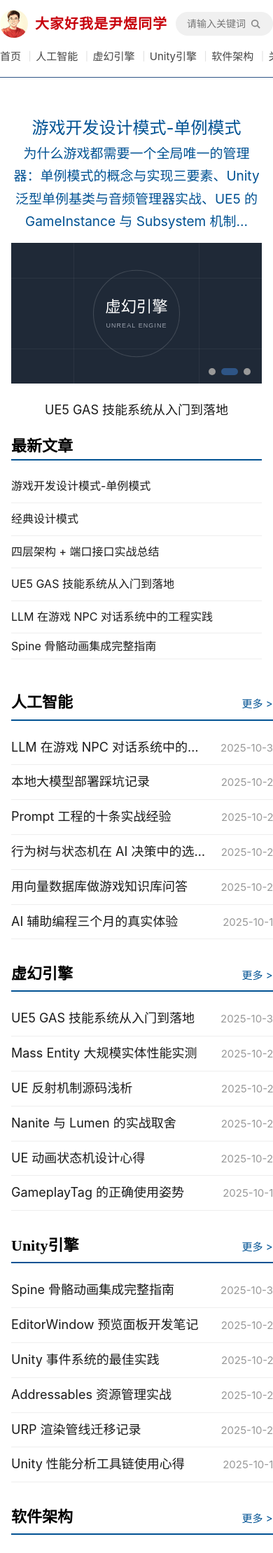
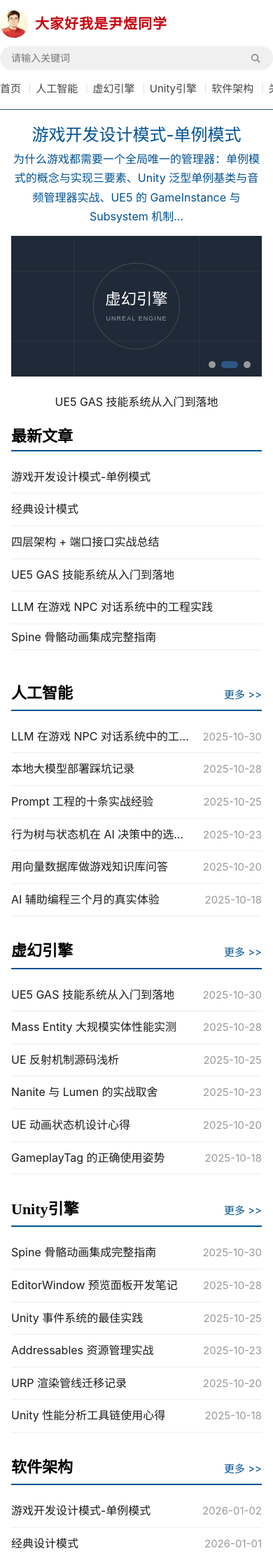
Before and after one commit to dreameryin/dreameryin.github.io, a Jekyll site: the page built from index.html, in a window 390 px wide. Shown: the top 2219 px of the page at 70% size. Built offline with Jekyll 4.4.1, drawn with Linux system fonts in a browser that asks for light colours.

Commit message:
修改移动端样式

```diff
--- a/assets/css/style.css
+++ b/assets/css/style.css
@@ -18,6 +18,8 @@ body {
   color: #1a1a1a;
   background: #ffffff;
   line-height: 1.6;
+  /* 横向溢出保护：任何子元素超出视口都不产生页面级左右滚动条（导航栏等内部滚动不受影响） */
+  overflow-x: hidden;
   /* 吸底页脚：内容不足一屏时页脚仍贴在视口底部，保证所有页面底部外观一致 */
   display: flex;
   flex-direction: column;
@@ -389,6 +391,11 @@ ul {
   grid-template-columns: 1fr 1fr;
   gap: 40px 60px;
   margin-top: 44px;
+}
+
+/* 栏目块作为 grid 项：允许收缩到 1fr 轨道宽度，避免长标题把网格撑出横向滚动 */
+.section-block {
+  min-width: 0;
 }
 
 .section-grid .block-list li {
@@ -767,6 +774,7 @@ ul {
   }
 
   .site-nav {
+    order: 3;
     width: 100%;
     margin-left: 0;
     white-space: nowrap;
@@ -782,21 +790,26 @@ ul {
   }
 
   .header-search {
-    width: auto;
-    flex: 1;
+    order: 2;
+    width: 100%;
+    flex: 1 1 100%;
     min-width: 0;
     height: 34px;
     margin-left: 0;
-    flex-shrink: 1;
   }
 
   /* 焦点区：单栏堆叠，顺序 = 图 → 图下标题 → 最新文章 */
   .featured {
-    padding-top: 56px;
+    padding-top: 20px;
   }
 
   .featured-title {
     font-size: 24px;
+  }
+
+  /* 头条副标题：字号与「最新文章」列表标题一致 */
+  .featured-meta {
+    font-size: 16px;
   }
 
   .featured-body {
@@ -812,6 +825,8 @@ ul {
   .fcarousel-caption {
     order: 2;
     margin-top: -12px;
+    /* 焦点图下文章标题：字号与「最新文章」列表标题一致 */
+    font-size: 16px;
   }
 
   .latest-block {
@@ -830,6 +845,11 @@ ul {
 
   .block-list li,
   .post-list-title {
+    font-size: 16px;
+  }
+
+  /* 栏目块（分栏）文章标题：桌面端 18px 优先级更高，需显式覆盖为与「最新文章」一致的 16px */
+  .section-grid .block-list li {
     font-size: 16px;
   }
 
```
